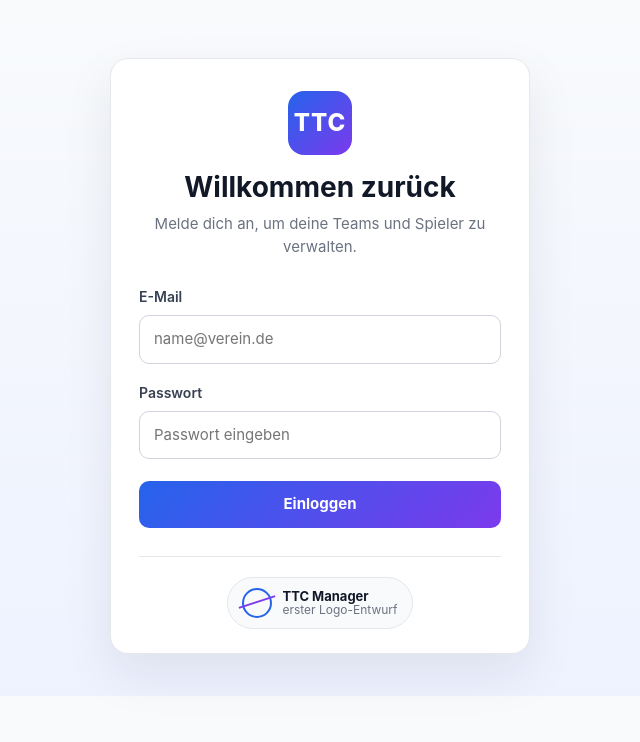
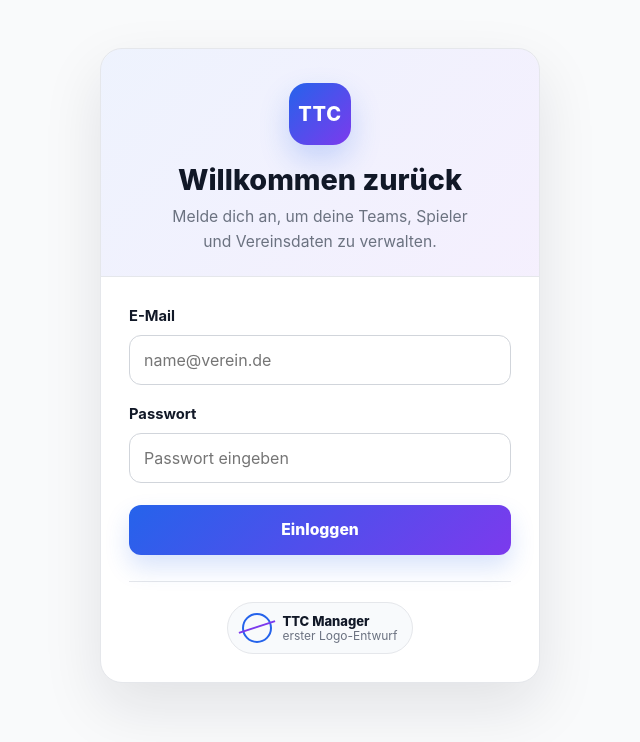
Before and after one commit to JanSpr/ttc-manager, a React (Vite) app in the folder frontend/: page /login in a window 1280 px wide. Shown: the top 742 px of the page, without its empty margins (320-960 px from the left). Built offline with nearby package versions, Linux system fonts and the light colour scheme; no server answers.

Commit message:
further improved login-page-design

```diff
--- a/frontend/src/pages/LoginPage.tsx
+++ b/frontend/src/pages/LoginPage.tsx
@@ -1,6 +1,7 @@
 import { useState, type FormEvent } from "react";
 import { useNavigate } from "react-router-dom";
 import { useAuth } from "../context/useAuth";
+import { colors } from "../styles/ui";
 
 export default function LoginPage() {
   const navigate = useNavigate();
@@ -25,42 +26,49 @@ export default function LoginPage() {
   return (
     <div
       style={{
-        minHeight: "calc(100vh - 120px)",
+        minHeight: "calc(100vh - 160px)",
         display: "flex",
         alignItems: "center",
         justifyContent: "center",
         padding: "32px 16px",
-        background:
-          "linear-gradient(180deg, #f8fafc 0%, #eef2ff 100%)",
       }}
     >
       <div
         style={{
           width: "100%",
-          maxWidth: "420px",
-          backgroundColor: "#ffffff",
-          border: "1px solid #e5e7eb",
-          borderRadius: "18px",
-          boxShadow: "0 20px 50px rgba(15, 23, 42, 0.08)",
-          padding: "32px 28px 24px",
+          maxWidth: "440px",
+          backgroundColor: colors.surface,
+          border: `1px solid ${colors.border}`,
+          borderRadius: "22px",
+          boxShadow: "0 24px 60px rgba(15, 23, 42, 0.10)",
+          overflow: "hidden",
         }}
       >
-        <div style={{ textAlign: "center", marginBottom: "28px" }}>
         <div
           style={{
-              width: "64px",
-              height: "64px",
-              margin: "0 auto 16px",
-              borderRadius: "16px",
+            padding: "34px 28px 22px",
+            background:
+              "linear-gradient(135deg, rgba(37, 99, 235, 0.08) 0%, rgba(124, 58, 237, 0.08) 100%)",
+            borderBottom: `1px solid ${colors.border}`,
+            textAlign: "center",
+          }}
+        >
+          <div
+            style={{
+              width: "62px",
+              height: "62px",
+              margin: "0 auto 18px",
+              borderRadius: "18px",
               background:
                 "linear-gradient(135deg, #2563eb 0%, #7c3aed 100%)",
               display: "flex",
               alignItems: "center",
               justifyContent: "center",
               color: "#ffffff",
-              fontSize: "24px",
+              fontSize: "20px",
               fontWeight: 800,
               letterSpacing: "0.04em",
+              boxShadow: "0 14px 30px rgba(37, 99, 235, 0.22)",
             }}
           >
             TTC
@@ -69,8 +77,10 @@ export default function LoginPage() {
           <h1
             style={{
               margin: "0 0 8px 0",
-              fontSize: "28px",
-              lineHeight: 1.2,
+              fontSize: "1.8rem",
+              fontWeight: 800,
+              color: colors.text,
+              lineHeight: 1.15,
             }}
           >
             Willkommen zurück
@@ -79,15 +89,18 @@ export default function LoginPage() {
           <p
             style={{
               margin: 0,
-              color: "#6b7280",
-              fontSize: "15px",
-              lineHeight: 1.5,
+              fontSize: "0.98rem",
+              color: colors.textMuted,
+              lineHeight: 1.6,
+              maxWidth: "300px",
+              marginInline: "auto",
             }}
           >
-            Melde dich an, um deine Teams und Spieler zu verwalten.
+            Melde dich an, um deine Teams, Spieler und Vereinsdaten zu verwalten.
           </p>
         </div>
 
+        <div style={{ padding: "28px" }}>
           <form
             onSubmit={handleSubmit}
             style={{
@@ -99,9 +112,9 @@ export default function LoginPage() {
               <label
                 htmlFor="email"
                 style={{
-                fontSize: "14px",
-                fontWeight: 600,
-                color: "#374151",
+                  fontSize: "0.92rem",
+                  fontWeight: 700,
+                  color: colors.text,
                 }}
               >
                 E-Mail
@@ -116,13 +129,10 @@ export default function LoginPage() {
                 autoComplete="username"
                 style={{
                   width: "100%",
-                boxSizing: "border-box",
                   padding: "12px 14px",
-                borderRadius: "10px",
-                border: "1px solid #d1d5db",
-                fontSize: "15px",
-                outline: "none",
-                backgroundColor: "#fff",
+                  borderRadius: "12px",
+                  border: `1px solid ${colors.borderStrong}`,
+                  backgroundColor: "#ffffff",
                 }}
               />
             </div>
@@ -131,9 +141,9 @@ export default function LoginPage() {
               <label
                 htmlFor="password"
                 style={{
-                fontSize: "14px",
-                fontWeight: 600,
-                color: "#374151",
+                  fontSize: "0.92rem",
+                  fontWeight: 700,
+                  color: colors.text,
                 }}
               >
                 Passwort
@@ -148,13 +158,10 @@ export default function LoginPage() {
                 autoComplete="current-password"
                 style={{
                   width: "100%",
-                boxSizing: "border-box",
                   padding: "12px 14px",
-                borderRadius: "10px",
-                border: "1px solid #d1d5db",
-                fontSize: "15px",
-                outline: "none",
-                backgroundColor: "#fff",
+                  borderRadius: "12px",
+                  border: `1px solid ${colors.borderStrong}`,
+                  backgroundColor: "#ffffff",
                 }}
               />
             </div>
@@ -163,11 +170,11 @@ export default function LoginPage() {
               <div
                 style={{
                   padding: "12px 14px",
-                borderRadius: "10px",
-                backgroundColor: "#fef2f2",
-                color: "#b91c1c",
+                  borderRadius: "12px",
+                  backgroundColor: colors.dangerSoft,
+                  color: colors.danger,
                   border: "1px solid #fecaca",
-                fontSize: "14px",
+                  fontSize: "0.92rem",
                 }}
               >
                 {error}
@@ -179,14 +186,14 @@ export default function LoginPage() {
               style={{
                 marginTop: "4px",
                 border: "none",
-              borderRadius: "10px",
-              padding: "12px 14px",
+                borderRadius: "12px",
+                padding: "13px 16px",
                 background:
                   "linear-gradient(135deg, #2563eb 0%, #7c3aed 100%)",
                 color: "#ffffff",
-              fontSize: "15px",
-              fontWeight: 700,
-              cursor: "pointer",
+                fontSize: "0.98rem",
+                fontWeight: 800,
+                boxShadow: "0 12px 24px rgba(37, 99, 235, 0.18)",
               }}
             >
               Einloggen
@@ -195,10 +202,11 @@ export default function LoginPage() {
 
           <div
             style={{
-            marginTop: "28px",
+              marginTop: "26px",
               paddingTop: "20px",
-            borderTop: "1px solid #e5e7eb",
-            textAlign: "center",
+              borderTop: `1px solid ${colors.border}`,
+              display: "flex",
+              justifyContent: "center",
             }}
           >
             <div
@@ -208,8 +216,8 @@ export default function LoginPage() {
                 gap: "10px",
                 padding: "10px 14px",
                 borderRadius: "999px",
-              backgroundColor: "#f8fafc",
-              border: "1px solid #e5e7eb",
+                backgroundColor: colors.surfaceSoft,
+                border: `1px solid ${colors.border}`,
               }}
             >
               <div
@@ -224,7 +232,7 @@ export default function LoginPage() {
                     position: "absolute",
                     inset: 0,
                     borderRadius: "50%",
-                  border: "2px solid #2563eb",
+                    border: `2px solid ${colors.primary}`,
                   }}
                 />
                 <div
@@ -234,7 +242,7 @@ export default function LoginPage() {
                     left: "-4px",
                     width: "38px",
                     height: "2px",
-                  backgroundColor: "#7c3aed",
+                    backgroundColor: colors.accent,
                     transform: "rotate(-18deg)",
                   }}
                 />
@@ -244,8 +252,8 @@ export default function LoginPage() {
                 <div
                   style={{
                     fontSize: "13px",
-                  fontWeight: 700,
-                  color: "#111827",
+                    fontWeight: 800,
+                    color: colors.text,
                     lineHeight: 1.1,
                   }}
                 >
@@ -254,7 +262,7 @@ export default function LoginPage() {
                 <div
                   style={{
                     fontSize: "12px",
-                  color: "#6b7280",
+                    color: colors.textMuted,
                     lineHeight: 1.1,
                   }}
                 >
@@ -265,5 +273,6 @@ export default function LoginPage() {
           </div>
         </div>
       </div>
+    </div>
   );
 }
```
Lines whose indentation alone changed are shown as unchanged.
